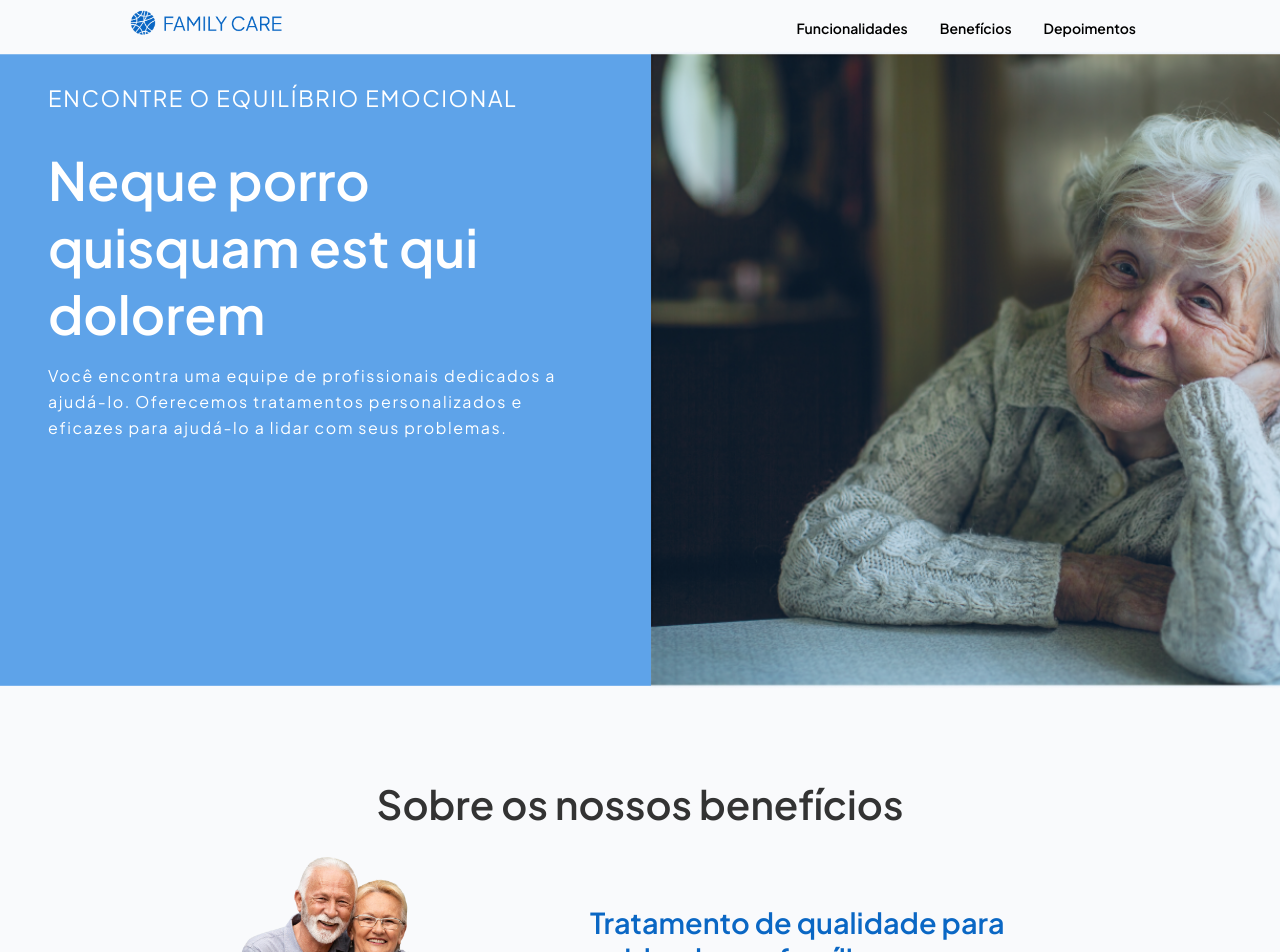
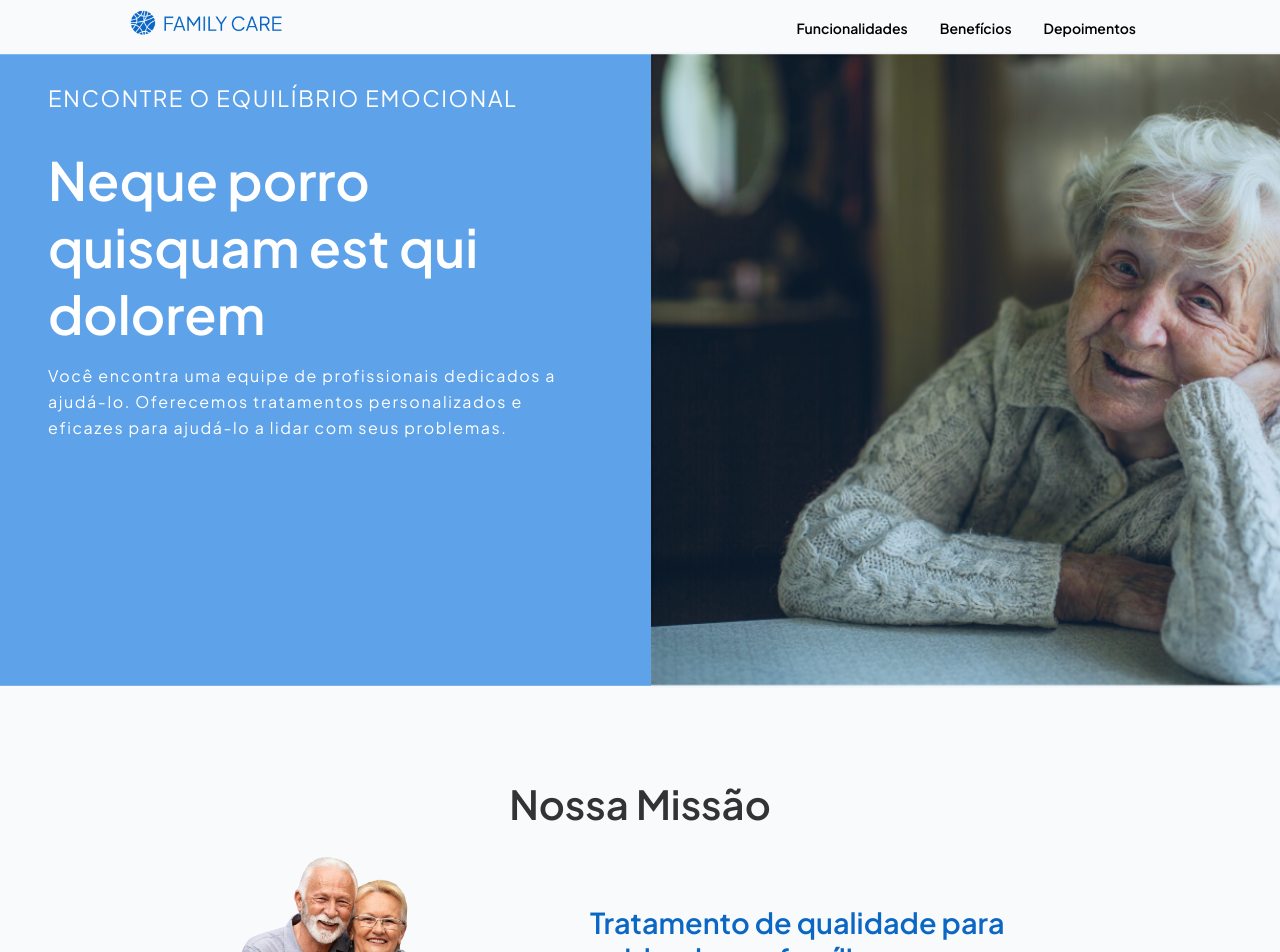
Before and after one commit to melissaJll/family-care, a React (Vite) app: page / in a window 1280 px wide. Shown: the top 952 px of the page. Built offline with nearby package versions, Linux system fonts and the light colour scheme.

Commit message:
Update Sobre.jsx

```diff
--- a/src/components/Sobre.jsx
+++ b/src/components/Sobre.jsx
@@ -50,7 +50,7 @@ const StyledSobre = styled.div`
 function Sobre() {
   return (
     <StyledSobre>
-      <h1>Sobre os nossos benefícios</h1>
+      <h1>Nossa Missão</h1>
       <div className="content">
         <img src={imageIdosos} alt="Imagem sobre o benefício" />
         <div className="text-section">
```
